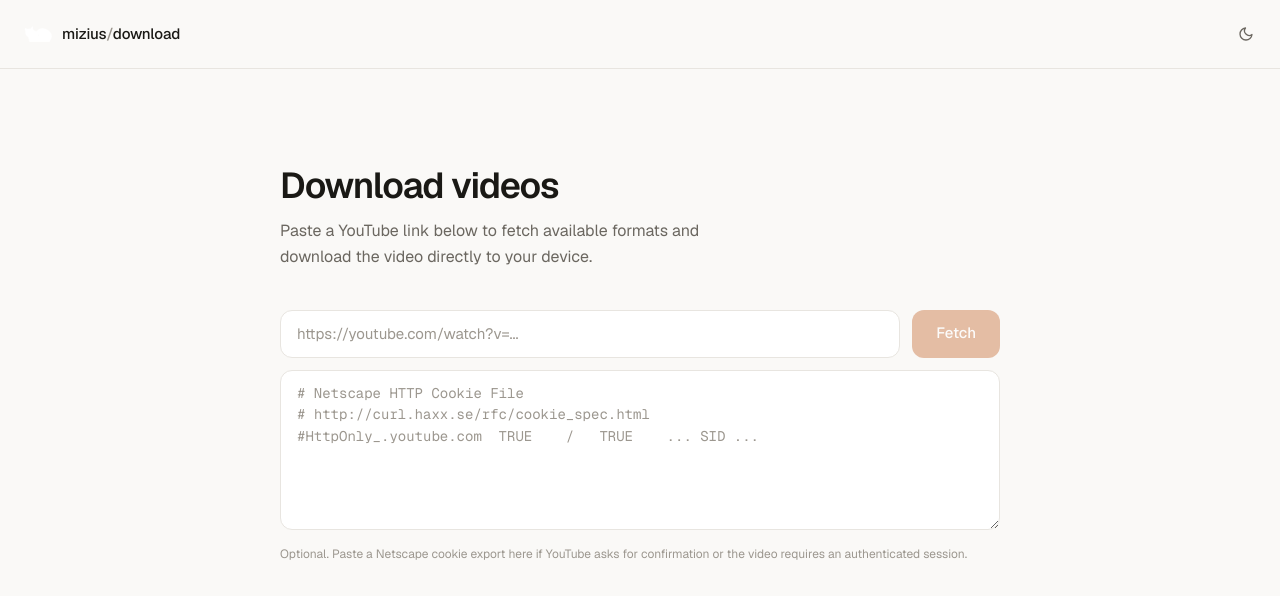
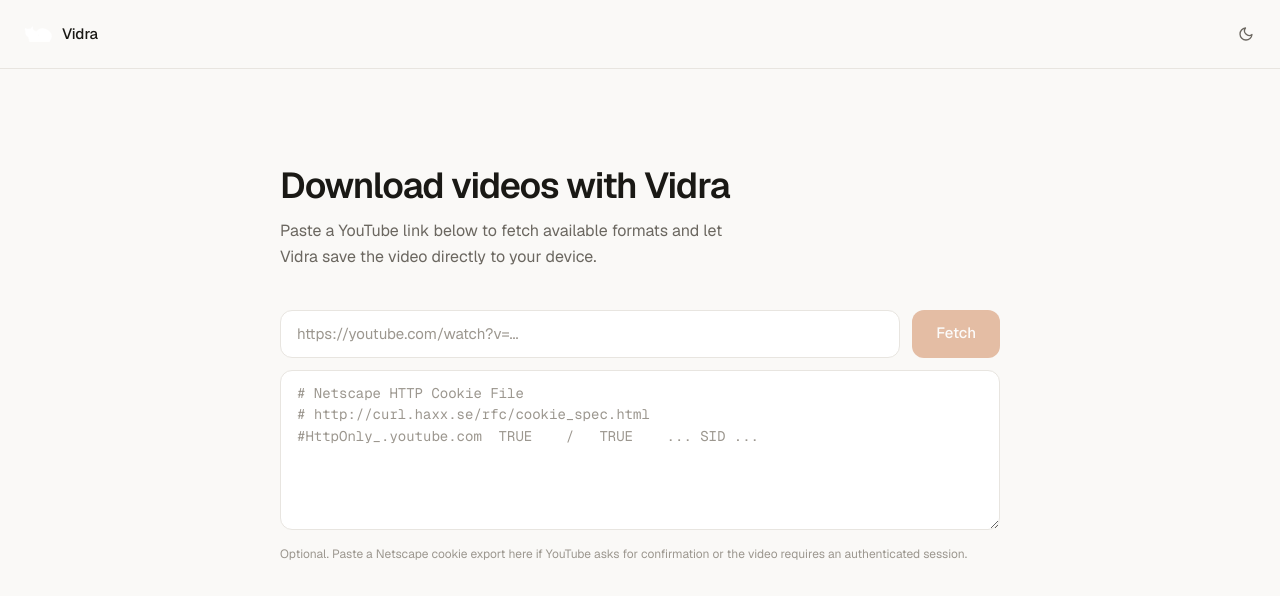
Before and after one commit to mizius-studios/download.mizius.com, a Next.js app: page / in a window 1280 px wide. Shown: the top 596 px of the page. Built offline with nearby package versions, Linux system fonts and the light colour scheme.

Commit message:
Cleanup before archive

```diff
--- a/app/api/download/route.ts
+++ b/app/api/download/route.ts
@@ -53,7 +53,7 @@ async function handleDownload(
     const info = (await ytdlp.getInfoAsync(url, cookieOptions)) as any;
     const title = (info.title ?? "video").replace(/[^\w\s-]/g, "").trim();
 
-    tempDir = await mkdtemp(join(tmpdir(), "mizius-download-"));
+    tempDir = await mkdtemp(join(tmpdir(), "vidra-download-"));
     const downloadBuilder = ytdlp
       .download(url)
       .setOutputTemplate(join(tempDir, "%(title).140B.%(ext)s"))
--- a/app/layout.tsx
+++ b/app/layout.tsx
@@ -14,9 +14,9 @@ const geistMono = Geist_Mono({
 });
 
 export const metadata: Metadata = {
-  title: "mizius / download.mizius.com",
+  title: "Vidra",
   description:
-    "Download YouTube videos in your preferred format. Paste a link, pick a quality, and save it directly to your device.",
+    "Vidra downloads YouTube videos in your preferred format. Paste a link, pick a quality, and save it directly to your device.",
 };
 
 const themeScript = `
--- a/app/lib/cookies.ts
+++ b/app/lib/cookies.ts
@@ -59,7 +59,7 @@ export async function createCookiesTempFile(rawCookies: string): Promise<{
     return null;
   }
 
-  const tempDir = await mkdtemp(join(tmpdir(), "download-mizius-cookies-"));
+  const tempDir = await mkdtemp(join(tmpdir(), "vidra-cookies-"));
   const filePath = join(tempDir, "cookies.txt");
 
   await writeFile(filePath, normalized, "utf8");
--- a/app/page.tsx
+++ b/app/page.tsx
@@ -4,7 +4,7 @@ import { useEffect, useRef, useState } from "react";
 import Image from "next/image";
 import ThemeToggle from "./components/ThemeToggle";
 
-const COOKIES_STORAGE_KEY = "download-mizius-cookies";
+const COOKIES_STORAGE_KEY = "vidra-cookies";
 interface VideoFormat {
   formatId: string;
   quality: string;
@@ -153,21 +153,13 @@ export default function Home() {
           <div className="flex items-center gap-2.5">
             <Image
               src="/logo.webp"
-              alt="mizius logo"
+              alt="Vidra logo"
               width={28}
               height={28}
               className="rounded-full"
             />
             <span className="font-medium text-[15px] tracking-[-0.01em] text-[var(--text-primary)]">
-              <a
-                href="https://mizius.com"
-                target="_blank"
-                rel="noopener noreferrer"
-                className="hover:text-[var(--text-secondary)] transition-colors"
-              >mizius</a><span className="text-[var(--text-tertiary)]">/</span><a
-                href="https://download.mizius.com"
-                className="hover:text-[var(--text-secondary)] transition-colors"
-              >download</a>
+              Vidra
             </span>
           </div>
           <ThemeToggle />
@@ -180,11 +172,11 @@ export default function Home() {
           {/* Hero */}
           <div className="mb-10">
             <h1 className="text-[clamp(28px,4vw,36px)] font-semibold tracking-[-0.03em] leading-[1.15] text-[var(--text-primary)] mb-3">
-              Download videos
+              Download videos with Vidra
             </h1>
             <p className="text-[16px] leading-[1.6] text-[var(--text-secondary)] max-w-[480px]">
-              Paste a YouTube link below to fetch available formats and download
-              the video directly to your device.
+              Paste a YouTube link below to fetch available formats and let
+              Vidra save the video directly to your device.
             </p>
           </div>
 
```
Also changed, not shown: package.json (+3 -4 lines), 2 other files (tests, documents, lock files or other folders).
